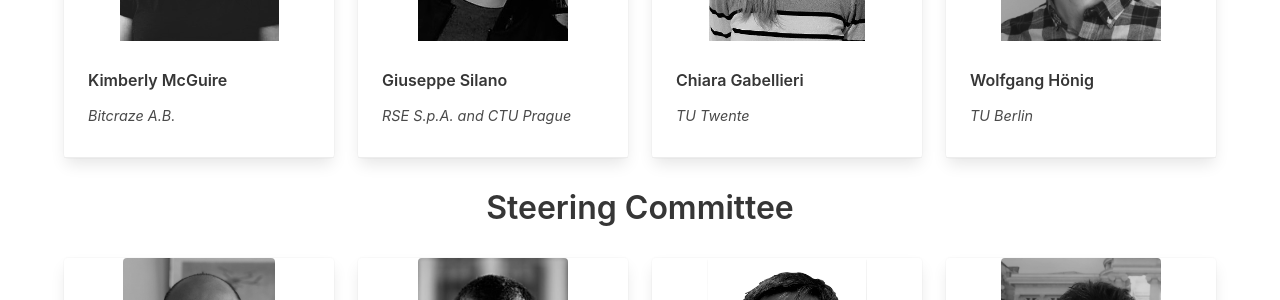
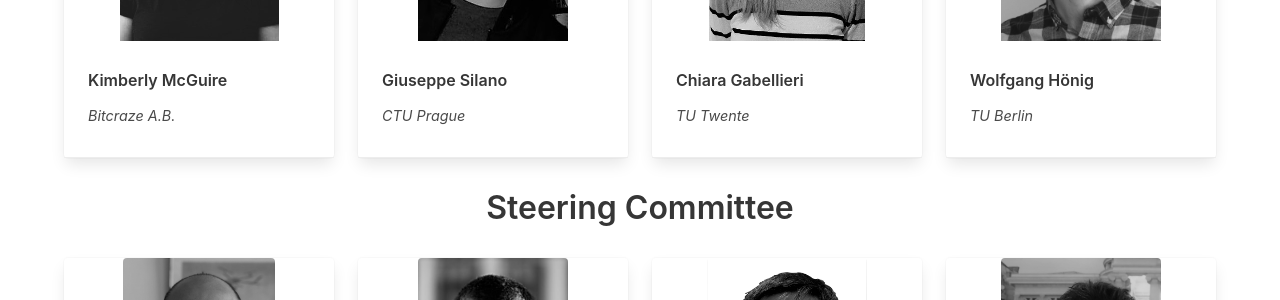
Before and after one commit to IMRCLab/workshop-uav-sims-icra2023, a Jekyll site: the page built from index.html, in a window 1280 px wide and 900 px high, scrolled down 3670 px. Shown: the part 153-453 px from the top of the window. Built offline with Jekyll 4.4.1, drawn with Linux system fonts in a browser that asks for light colours.

Commit message:
Fix Giuseppe's affiliation

```diff
--- a/_data/team.yml
+++ b/_data/team.yml
@@ -3,7 +3,7 @@ organizers:
     affiliation: Bitcraze A.B.
     image: knmcguire.jpg
   - name: Giuseppe Silano
-    affiliation: RSE S.p.A. and CTU Prague
+    affiliation: CTU Prague
     image: giuseppe_silano.jpg
   - name: Chiara Gabellieri
     affiliation: TU Twente
```
